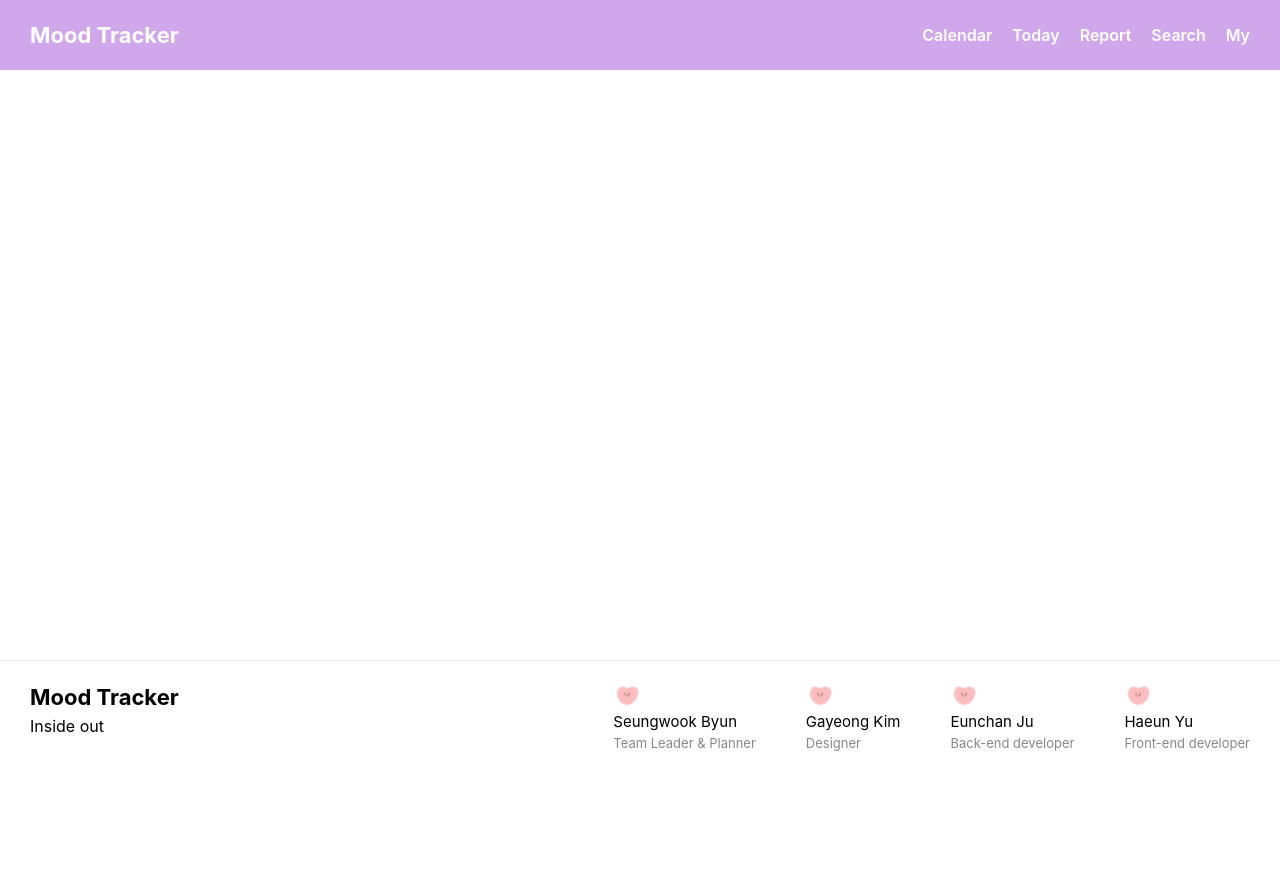
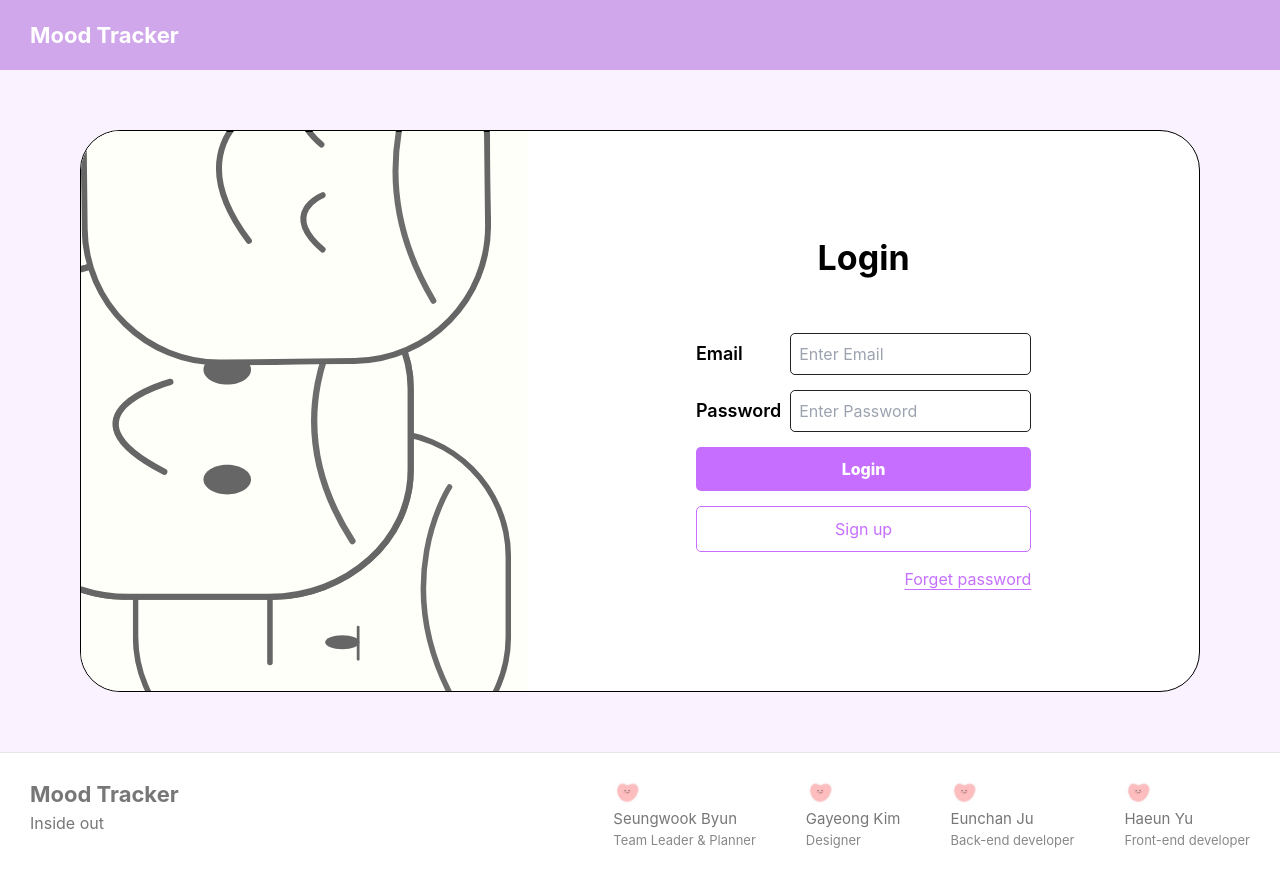
Before and after one commit to haeun-yu/MoodTracker, a Vue app in the folder client/: page /login in a window 1280 px wide. Before the commit the page ends 800 px from the top, so only its background shows below. Built offline with nearby package versions, Linux system fonts and the light colour scheme.

Commit message:
feat: login page 추가

```diff
--- a/client/src/App.vue
+++ b/client/src/App.vue
@@ -3,7 +3,7 @@
     <CommonHeader />
   </header>
 
-  <main class="min-h-[calc(100vh-210px)]">
+  <main class="h-full min-h-[calc(100vh-200px)] py-[60px] px-[80px]">
     <RouterView />
   </main>
 
--- a/client/src/assets/base.css
+++ b/client/src/assets/base.css
@@ -17,3 +17,80 @@
     'Helvetica Neue',
     sans-serif;
 }
+
+body {
+  background-color: #faf2ff;
+}
+
+.btn-primary {
+  background-color: #c66eff;
+  color: white;
+  border-radius: 5px;
+  cursor: pointer;
+  transition: all 300ms;
+  display: flex;
+  align-items: center;
+  justify-content: center;
+}
+
+.btn-primary:hover,
+.btn-primary:active {
+  background-color: #b441ff;
+}
+
+.btn-secondary {
+  color: #c66eff;
+  background-color: white;
+  border: 1px solid #c66eff;
+  border-radius: 5px;
+  cursor: pointer;
+  transition: all 300ms;
+  display: flex;
+  align-items: center;
+  justify-content: center;
+}
+
+.btn-secondary:hover,
+.btn-secondary:active {
+  color: #b441ff;
+  background-color: #fbf6ff;
+  border: 1px solid #b441ff;
+}
+
+.btn-tertiary {
+  cursor: pointer;
+  transition: all 300ms;
+  display: flex;
+  align-items: center;
+  justify-content: center;
+}
+
+.btn-tertiary:hover,
+.btn-tertiary:active {
+  background-color: #e9ecef;
+}
+
+.btn-primary:disabled,
+.btn-secondary:disabled,
+.btn-tertiary:disabled {
+  background-color: #a1a1a1;
+  color: white;
+  cursor: not-allowed;
+}
+
+.btn-line {
+  color: #c66fff;
+  text-decoration-line: underline;
+  text-underline-offset: 4px;
+  cursor: pointer;
+}
+
+.btn-line:hover,
+.btn-line:active {
+  color: #b441ff;
+}
+
+.btn-line:disabled {
+  color: #a1a1a1;
+  cursor: not-allowed;
+}
--- a/client/src/components/general/CommonFooter.vue
+++ b/client/src/components/general/CommonFooter.vue
@@ -1,5 +1,7 @@
 <template>
-  <div class="w-screen flex justify-between px-[30px] pt-[20px] pb-[30px] border-t-[1px]">
+  <div
+    class="w-screen flex justify-between px-[30px] pt-[25px] pb-[30px] border-t-[1px] text-[#777777] bg-white"
+  >
     <section>
       <h1 class="text-[22px] font-bold">Mood Tracker</h1>
       <h3>Inside out</h3>
--- a/client/src/components/general/CommonHeader.vue
+++ b/client/src/components/general/CommonHeader.vue
@@ -2,7 +2,7 @@
   <div class="flex items-center justify-between bg-[#D0A7EB] h-[70px] px-[30px]">
     <h1 class="text-[22px] font-bold text-white">Mood Tracker</h1>
 
-    <nav>
+    <nav v-if="menu !== 'login'">
       <RouterLink to="/calendar" class="navigation" :class="{ active: menu === 'calendar' }"
         >Calendar</RouterLink
       >
--- /dev/null
+++ b/client/src/components/input/CommonInput.vue
@@ -0,0 +1,19 @@
+<template>
+  <input
+    v-model="value"
+    :type="type ? type : 'text'"
+    class="w-full border-[1.5px] border-[#222222] rounded-[5px] p-[8px]"
+    :placeholder="placeholder"
+    :disabled="disabled"
+  />
+</template>
+
+<script setup lang="ts">
+type Props = {
+  type?: 'text' | 'number'
+  placeholder?: string
+  disabled?: boolean
+}
+const { type, disabled } = defineProps<Props>()
+const value = defineModel<string | number>()
+</script>
--- a/client/src/router/index.ts
+++ b/client/src/router/index.ts
@@ -12,6 +12,16 @@ const router = createRouter({
       path: '/login',
       name: 'login',
       component: () => import('@/views/LoginView.vue')
+    },
+    {
+      path: '/sign-up',
+      name: 'sign-up',
+      component: () => import('@/views/SignUpView.vue')
+    },
+    {
+      path: '/reset-password',
+      name: 'reset-password',
+      component: () => import('@/views/SignUpView.vue')
     },
     {
       path: '/calendar',
@@ -35,7 +45,7 @@ const router = createRouter({
     },
     {
       path: '/my',
-      name: 'lomygin',
+      name: 'my',
       component: () => import('@/views/MyView.vue')
     }
   ]
--- a/client/src/views/HomeView.vue
+++ b/client/src/views/HomeView.vue
@@ -1,5 +1,5 @@
 <script setup lang="ts"></script>
 
 <template>
-  <main>Test</main>
+  <main>Main</main>
 </template>
--- a/client/src/views/LoginView.vue
+++ b/client/src/views/LoginView.vue
@@ -1,7 +1,68 @@
 <template>
-  <div></div>
+  <div class="login-body">
+    <section class="w-[40%] h-[calc(70vh)]">
+      <img
+        src="/images/login.svg"
+        alt="sample-image"
+        class="w-full h-full object-cover rounded-l-[40px]"
+      />
+    </section>
+
+    <section class="w-[60%] flex flex-col items-center justify-center gap-[50px]">
+      <h1 class="text-[34px] font-bold">Login</h1>
+
+      <article class="w-[50%] flex flex-col gap-[15px]">
+        <div class="flex items-center">
+          <label>Email</label>
+          <CommonInput v-model="form.email" placeholder="Enter Email" />
+        </div>
+
+        <div class="flex items-center">
+          <label>Password</label>
+          <CommonInput v-model="form.password" placeholder="Enter Password" />
+        </div>
+
+        <button class="btn-primary p-[10px]" @click="handleLogin">Login</button>
+        <RouterLink to="/sign-up" class="btn-secondary p-[10px]">Sign up</RouterLink>
+        <div class="w-full flex justify-end">
+          <RouterLink to="/reset-password" class="btn-line">Forget password</RouterLink>
+        </div>
+      </article>
+    </section>
+  </div>
 </template>
 
-<script setup lang="ts"></script>
+<script setup lang="ts">
+import { ref } from 'vue'
+import CommonInput from '@/components/input/CommonInput.vue'
 
-<style scoped></style>
+const form = ref({
+  email: '',
+  password: ''
+})
+
+const handleLogin = () => {
+  console.log(form.value)
+}
+</script>
+
+<style scoped>
+.login-body {
+  width: 100%;
+  height: 100%;
+  background-color: white;
+  border: 1.5px solid black;
+  border-radius: 40px;
+  display: flex;
+}
+
+label {
+  width: 40%;
+  font-size: 18px;
+  font-weight: 600;
+}
+
+button {
+  font-weight: 800;
+}
+</style>
```
Also changed, not shown: client/public/images/login.svg (added).
